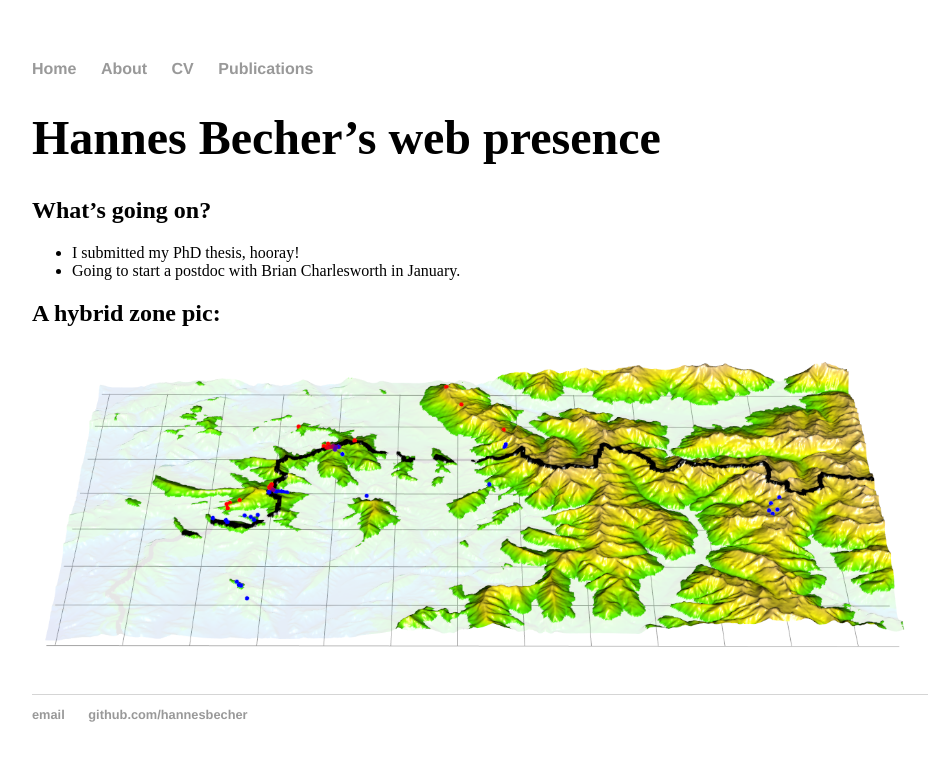
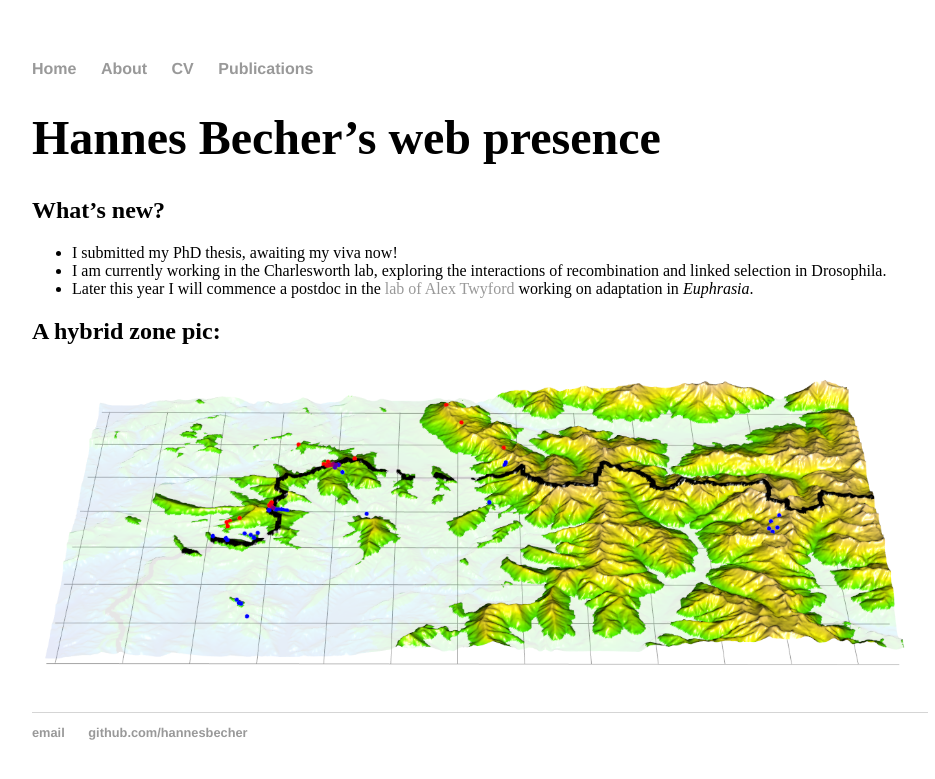
Before and after one commit to hannesbecher/hannesbecher.github.io, a Jekyll site: the page built from index.md, in a window 1280 px wide. Shown: the top 779 px of the page, without its empty margins (160-1095 px from the left). Built offline with Jekyll 4.4.1, drawn with Linux system fonts in a browser that asks for light colours.

Commit message:
Update index.md

```diff
--- a/index.md
+++ b/index.md
@@ -5,9 +5,10 @@ title: Hannes Becher, Doctoral Researcher
 
 # Hannes Becher's web presence
 
-## What's going on?
-* I submitted my PhD thesis, hooray!
-* Going to start a postdoc with Brian Charlesworth in January.
+## What's new?
+* I submitted my PhD thesis, awaiting my viva now!
+* I am currently working in the Charlesworth lab, exploring the interactions of recombination and linked selection in Drosophila.
+* Later this year I will commence a postdoc in the [lab of Alex Twyford](http://twyford.bio.ed.ac.uk) working on adaptation in *Euphrasia*.
 
 
 ## A hybrid zone pic:
```
